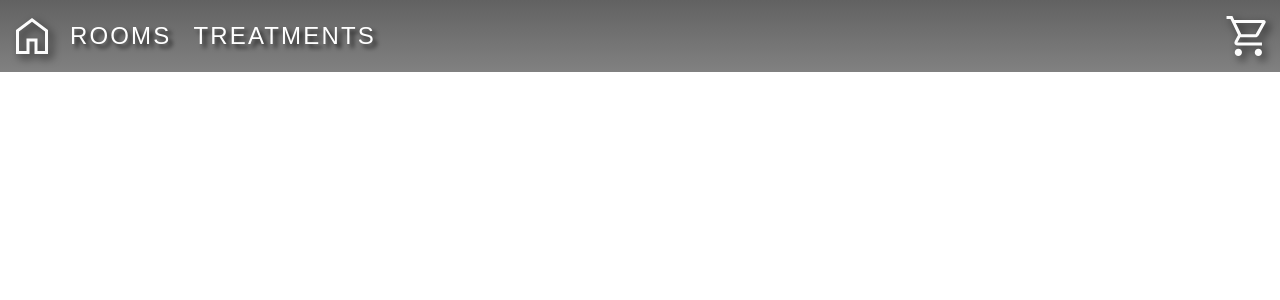
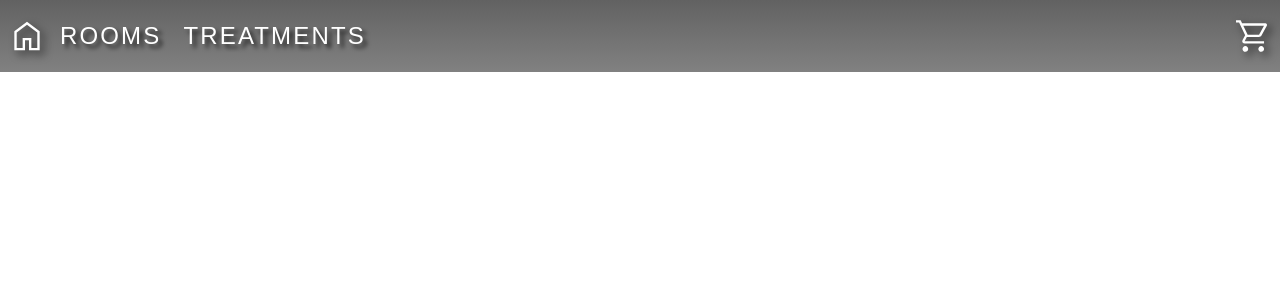
Before and after one commit to KozlowskaAgnieszka/ProjectSPA, a React (Create React App) app: page / in a window 1280 px wide. Shown: the top 300 px of the page. Built offline with nearby package versions, Linux system fonts and the light colour scheme.

Commit message:
icons styling added

```diff
--- a/src/components/Cart/CartIcon.module.css
+++ b/src/components/Cart/CartIcon.module.css
@@ -1,16 +1,12 @@
 .cart-icon {
-    filter: invert(100%) sepia(1%) saturate(32%) hue-rotate(288deg)
-      brightness(110%) contrast(98%) drop-shadow(4px 4px 4px rgba(0, 0, 0, 0.7));
+    filter: drop-shadow(4px 4px 4px rgba(0, 0, 0, 0.7));
     margin: 0.3rem;
     padding: 0.2rem;
-    width: 3rem;
-    height: 3rem;
   }
 
   .cart-icon:active,
   .cart-icon:focus,
   .cart-icon:hover {
-    filter: invert(100%) sepia(1%) saturate(32%) hue-rotate(288deg)
-      brightness(110%) contrast(98%) drop-shadow(0 0 8px rgba(163, 163, 163, 0.9));
+    filter: drop-shadow(0 0 8px rgba(163, 163, 163, 0.9));
     cursor: pointer;
   }
--- a/src/components/Layout/Icon.module.css
+++ b/src/components/Layout/Icon.module.css
@@ -1,16 +1,12 @@
 .icon {
-  filter: invert(100%) sepia(1%) saturate(32%) hue-rotate(288deg)
-    brightness(110%) contrast(98%) drop-shadow(4px 4px 4px rgba(0, 0, 0, 0.7));
+  filter: drop-shadow(4px 4px 4px rgba(0, 0, 0, 0.7));
   margin: 0.3rem;
   padding: 0.2rem;
-  width: 3rem;
-  height: 3rem;
 }
 
 .icon:active,
 .icon:focus,
 .icon:hover {
-  filter: invert(100%) sepia(1%) saturate(32%) hue-rotate(288deg)
-    brightness(110%) contrast(98%) drop-shadow(0 0 8px rgba(163, 163, 163, 0.9));
+  filter: drop-shadow(0 0 8px rgba(163, 163, 163, 0.9));
   cursor: pointer;
 }
```
Also changed, not shown: src/assets/icons/cart.svg, src/assets/icons/home.svg.
